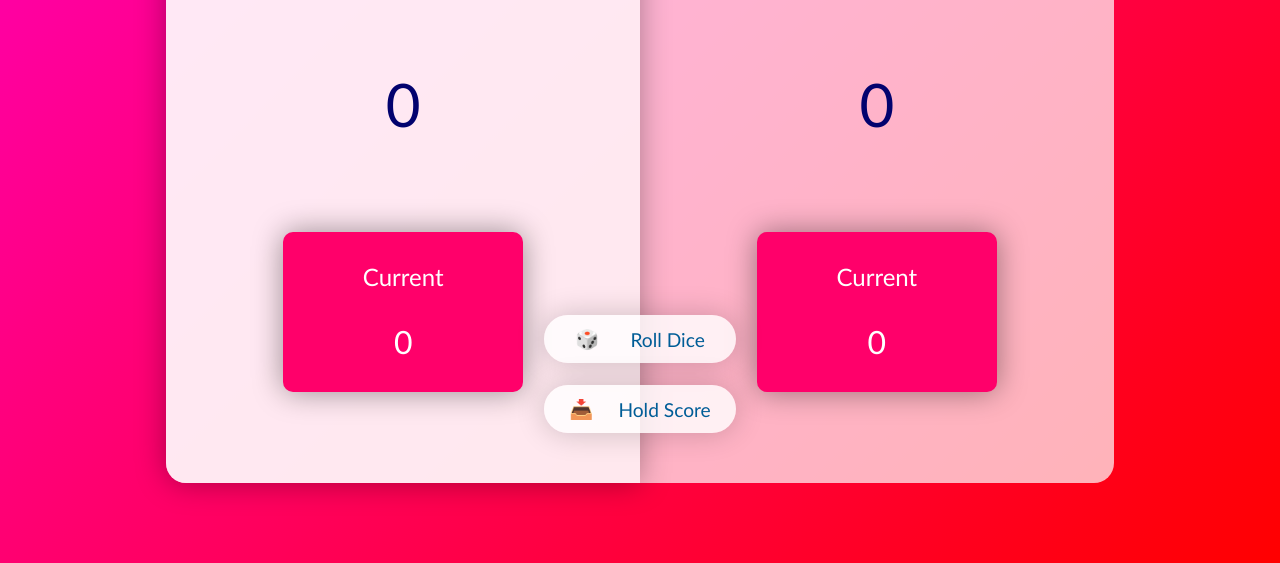
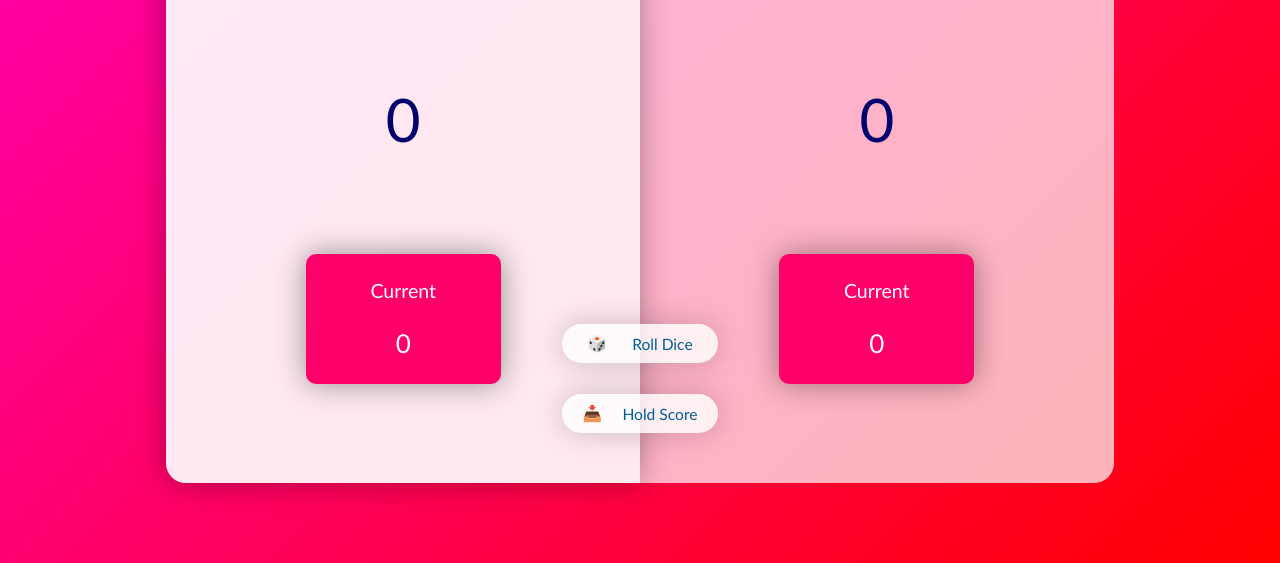
Before and after one commit to Sardorbek0731/Dice-game, a plain HTML site: page Dice game.html in a window 1280 px wide. Shown: the part 237-800 px from the top of the page. Drawn offline with Linux system fonts and the light colour scheme; files whose address does not match are found by name.

Commit message:
added media

```diff
--- a/Dice game.css
+++ b/Dice game.css
@@ -116,3 +116,9 @@ body {
 .win {
     background-color: rgb(0, 193, 113);
 }
+
+@media only screen and (max-width: 1400px) {
+  html {
+    font-size: 13px;
+  }
+}
```
